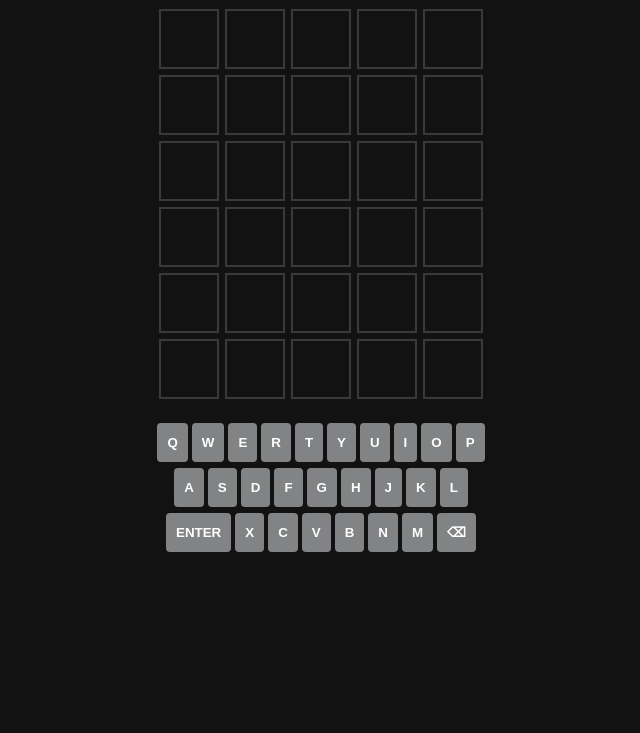
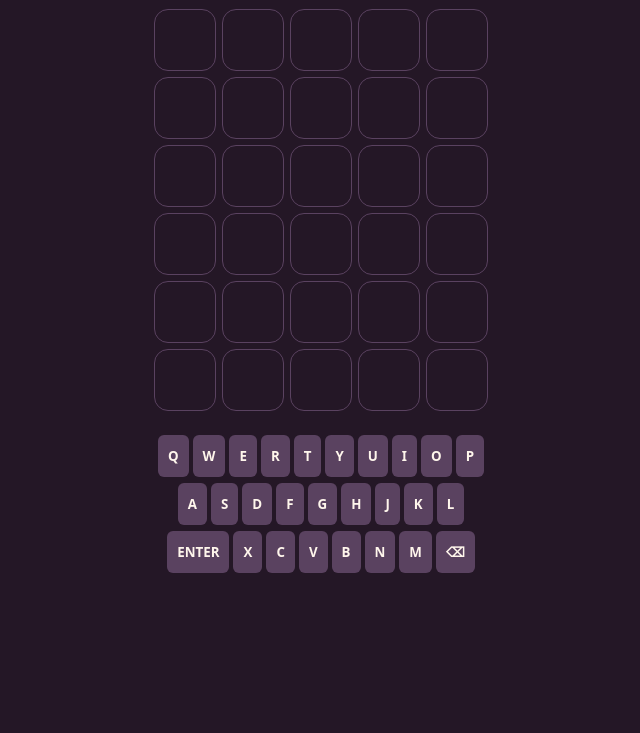
Before and after one commit to Saad-Islam-DS/wordle-jam, a plain HTML site: page index.html in a window 1280 px wide. Shown: the part 67-800 px from the top of the page, without its empty margins (319-959 px from the left). Drawn offline with Linux system fonts and the light colour scheme.

Commit message:
B-01: tile styling and status classes (#2)
Co-authored-by: somemotime <reach.mohammedsameer@gmail.com>
Co-authored-by: Claude Sonnet 5.5 <noreply@anthropic.com>

```diff
--- a/src/ui.js
+++ b/src/ui.js
@@ -12,16 +12,11 @@
     for (let r = 0; r < maxRows; r++) {
       const row = document.createElement('div');
       row.className = 'row';
-      row.style.display = 'grid';
-      row.style.gridTemplateColumns = `repeat(${wordLen}, 60px)`;
-      row.style.gap = '6px';
       for (let c = 0; c < wordLen; c++) {
         const tile = document.createElement('div');
         tile.className = 'tile';
         tile.dataset.row = r;
         tile.dataset.col = c;
-        // inline fallback so it's visible before styles.css lands
-        tile.style.cssText = 'width:60px;height:60px;border:2px solid #3a3a3c;display:flex;align-items:center;justify-content:center;font-size:32px;font-weight:bold;text-transform:uppercase;';
         row.appendChild(tile);
       }
       boardEl.appendChild(row);
@@ -30,14 +25,9 @@
 
   function buildKeyboard() {
     keyboardEl.innerHTML = '';
-    keyboardEl.style.display = 'flex';
-    keyboardEl.style.flexDirection = 'column';
-    keyboardEl.style.gap = '6px';
     for (const row of KEY_ROWS) {
       const rowEl = document.createElement('div');
-      rowEl.style.display = 'flex';
-      rowEl.style.gap = '4px';
-      rowEl.style.justifyContent = 'center';
+      rowEl.className = 'key-row';
       for (const ch of row) {
         if (ch === ' ') continue;
         const key = document.createElement('button');
@@ -46,7 +36,6 @@
         key.textContent = label;
         key.dataset.key = value;
         key.className = 'key';
-        key.style.cssText = 'padding:12px 10px;background:#818384;color:white;border:none;border-radius:4px;font-weight:bold;cursor:pointer;';
         rowEl.appendChild(key);
       }
       keyboardEl.appendChild(rowEl);
@@ -70,7 +59,9 @@
       const { currentRow, wordLen } = Game.getState();
       for (let c = 0; c < wordLen; c++) {
         const tile = getTile(currentRow, c);
-        if (tile) tile.textContent = text[c] || '';
+        if (!tile) continue;
+        tile.textContent = text[c] || '';
+        tile.classList.toggle('filled', Boolean(text[c]));
       }
     },
 
@@ -80,8 +71,8 @@
         const tile = getTile(row, c);
         if (!tile) continue;
         tile.textContent = word[c];
-        tile.style.background = `var(--${statuses[c]})`;
-        tile.style.borderColor = `var(--${statuses[c]})`;
+        tile.classList.remove('filled');
+        tile.classList.add(statuses[c]);
       }
       // TODO (B): flip animation, update keyboard colors
     },
--- a/styles.css
+++ b/styles.css
@@ -1,18 +1,21 @@
 /* Person B owns this file. */
 :root {
-  --bg: #121213;
-  --fg: #ffffff;
-  --tile-border: #3a3a3c;
-  --correct: #538d4e;
-  --present: #b59f3b;
-  --absent: #3a3a3c;
+  --bg: #241726;
+  --fg: #fff6ec;
+  --tile-border: #5a4260;
+  --tile-border-filled: #c9a9c4;
+  --correct: #b8325a;
+  --present: #e8a23a;
+  --present-fg: #241726;
+  --absent: #4a3d4e;
+  --font: ui-rounded, 'SF Pro Rounded', 'Arial Rounded MT Bold', system-ui, sans-serif;
 }
 
 * { box-sizing: border-box; }
 
 body {
   margin: 0;
-  font-family: system-ui, -apple-system, sans-serif;
+  font-family: var(--font);
   background: var(--bg);
   color: var(--fg);
   min-height: 100vh;
@@ -44,4 +47,56 @@ main {
   gap: 6px;
 }
 
-/* TODO (B): tile styling, keyboard styling, flip animation */
+.row {
+  display: grid;
+  grid-auto-flow: column;
+  grid-auto-columns: 62px;
+  gap: 6px;
+}
+
+.tile {
+  width: 62px;
+  height: 62px;
+  display: flex;
+  align-items: center;
+  justify-content: center;
+  background: var(--bg);
+  border: 1px solid var(--tile-border);
+  border-radius: 14px;
+  font-size: 32px;
+  font-weight: 800;
+  text-transform: uppercase;
+}
+
+.tile.filled {
+  border: 3px solid var(--tile-border-filled);
+}
+
+.tile.correct { background: var(--correct); border-color: var(--correct); }
+.tile.present { background: var(--present); border-color: var(--present); color: var(--present-fg); }
+.tile.absent  { background: var(--absent);  border-color: var(--absent); }
+
+#keyboard {
+  display: flex;
+  flex-direction: column;
+  gap: 6px;
+}
+
+.key-row {
+  display: flex;
+  justify-content: center;
+  gap: 4px;
+}
+
+.key {
+  padding: 12px 10px;
+  background: var(--tile-border);
+  color: var(--fg);
+  border: none;
+  border-radius: 6px;
+  font-family: var(--font);
+  font-weight: bold;
+  cursor: pointer;
+}
+
+/* TODO (B): keyboard sizing (B-02), flip animation (B-03) */
```
